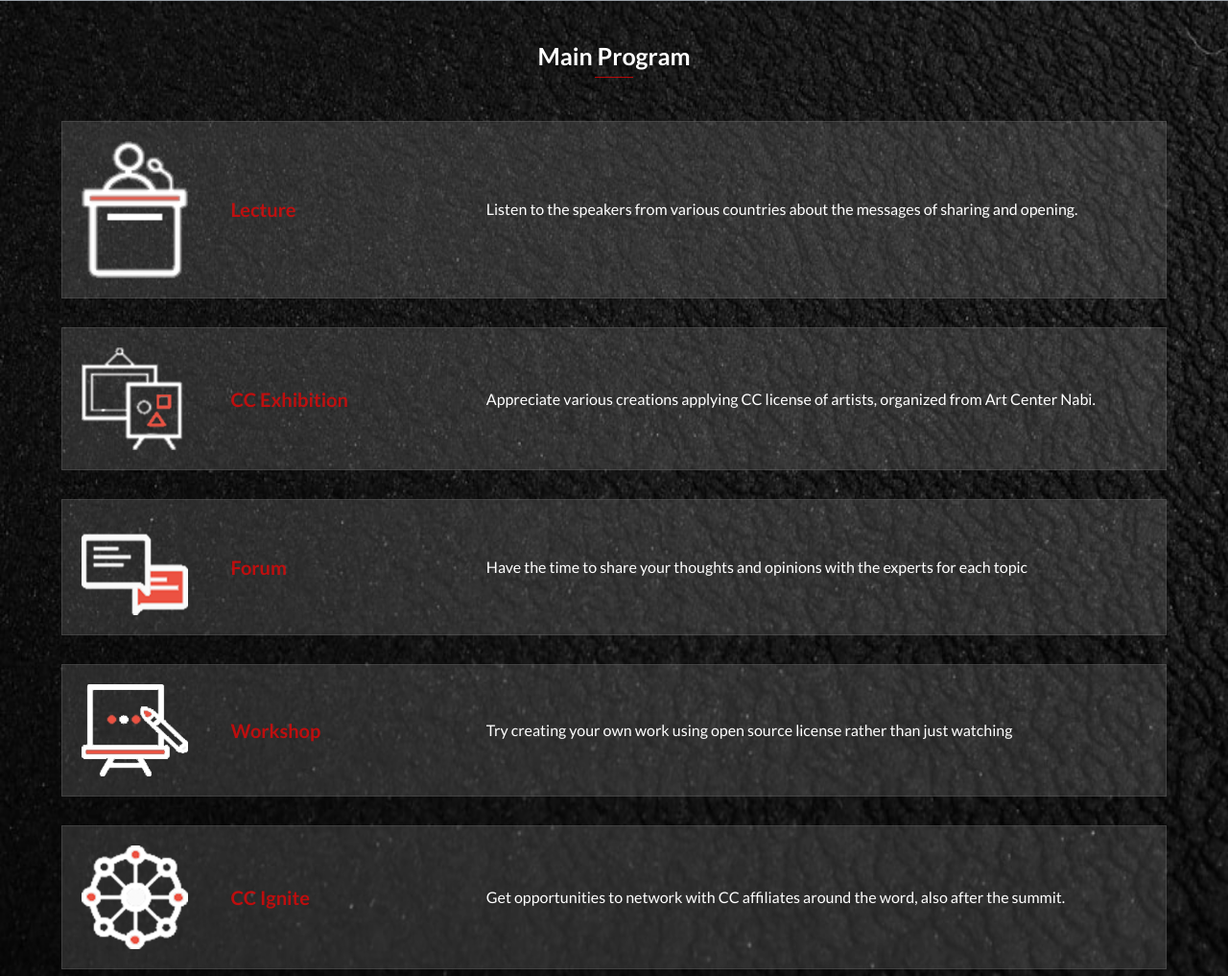
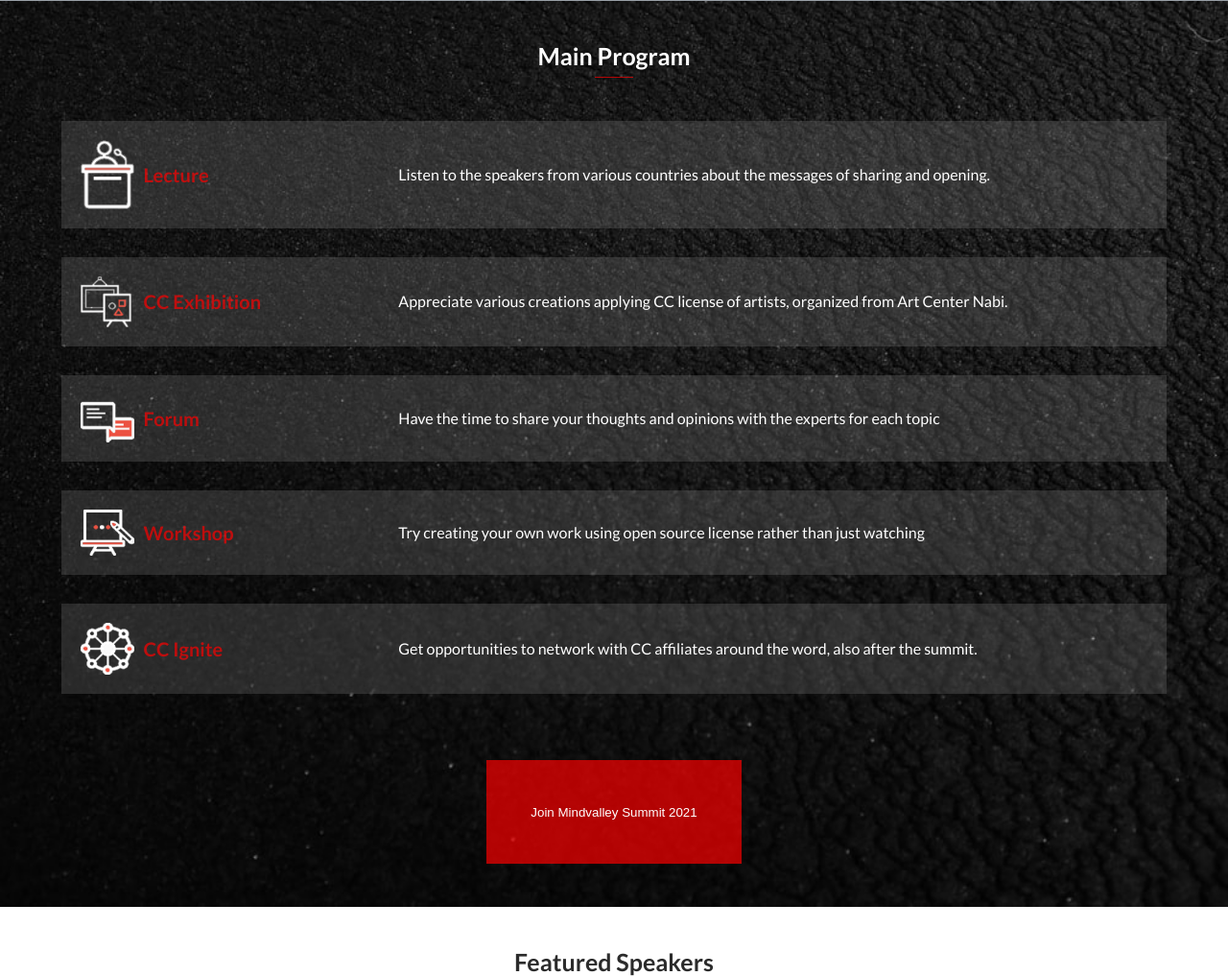
Before and after one commit to Sahar-AbdelSamad/MindvalleySummit, a plain HTML site: page index.html in a window 1280 px wide. Shown: the part 402-1419 px from the top of the page at 96% size. Drawn offline with Linux system fonts and the light colour scheme.

Commit message:
Fix the main program section

```diff
--- a/index.html
+++ b/index.html
@@ -35,29 +35,29 @@
             <h3>Main Program</h3>
             <div class="line"></div>
             <div class="flex">
-                <div class="flex-item main-program-item">
+                <div class="grid-item">
                     <img class="icon" src="images/home/icon-4.png" alt="lecture icon">
                     <h4>Lecture</h4>
                     <p>Listen to the speakers from various countries about the messages of sharing and opening.</p>
                 </div>
-                <div class="flex-item main-program-item">
+                <div class="grid-item">
                     <img class="icon" src="images/home/icon-1.png" alt="Exhibition icon">
-                    <h4 class="item2">CC Exhibition</h4>
+                    <h4>CC Exhibition</h4>
                     <p>Appreciate various creations applying CC license of artists, organized from Art Center Nabi.</p>
                 </div>
-                <div class="flex-item main-program-item">
+                <div class="grid-item">
                     <img class="icon" src="images/home/icon-2.png" alt="forum icon">
-                    <h4 class="item3">Forum</h4>
+                    <h4>Forum</h4>
                     <p>Have the time to share your thoughts and opinions with the experts for each topic</p>
                 </div>
-                <div class="flex-item main-program-item">
+                <div class="grid-item">
                     <img class="icon" src="images/home/icon-5.png" alt="workshop icon">
-                    <h4 class="item4">Workshop</h4>
+                    <h4>Workshop</h4>
                     <p>Try creating your own work using open source license rather than just watching</p>
                 </div>
-                <div class="flex-item main-program-item">
+                <div class="grid-item">
                     <img class="icon" src="images/home/icon-3.png" alt="Ignite icon">
-                    <h4 class="item5">CC Ignite</h4>
+                    <h4>CC Ignite</h4>
                     <p>Get opportunities to network with CC affiliates around the word, also after the summit.</p>
                 </div>
             </div>
--- a/styles/main.css
+++ b/styles/main.css
@@ -115,28 +115,32 @@ body {
   color: #fff;
 }
 
-.main-program-item {
-  border: 1px solid rgba(116, 116, 116, 0.3);
+.grid-item {
+  display: grid;
+  grid-template-columns: 5% 23% 66%;
+  grid-template-rows: 1fr;
+  grid-column-gap: 10px;
+  align-items: center;
+  border: none;
   background:rgba(116, 116, 116, 0.3);
   padding: 20px;
 }
 
-.main-program-item h4 {
+.grid-item h4 {
   color: #ff0000b0;
   font-size: 20px;
-  width: 20%;
 }
 
 .icon {
-  width: 10% !important;
-  height: 10% !important;
+  width: 100% !important;
+  height: auto !important;
 }
 
 button {
   display: block;
   color: #fff;
   background-color: #ff0000b0;
-  border: 1px solid #ff0000b0;
+  border: none;
   padding:4%;
   margin: 6% auto;
   margin-bottom: 0;
```
